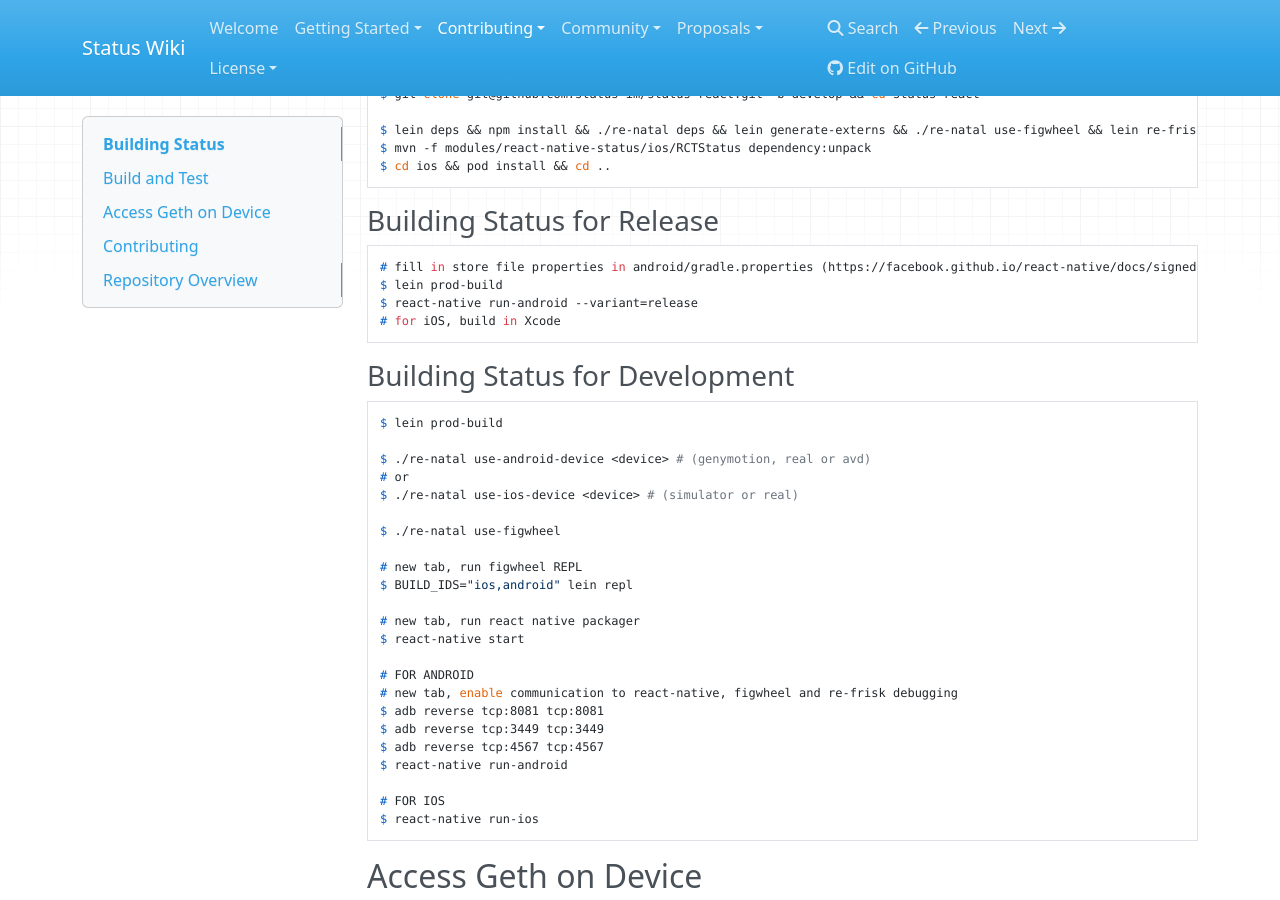
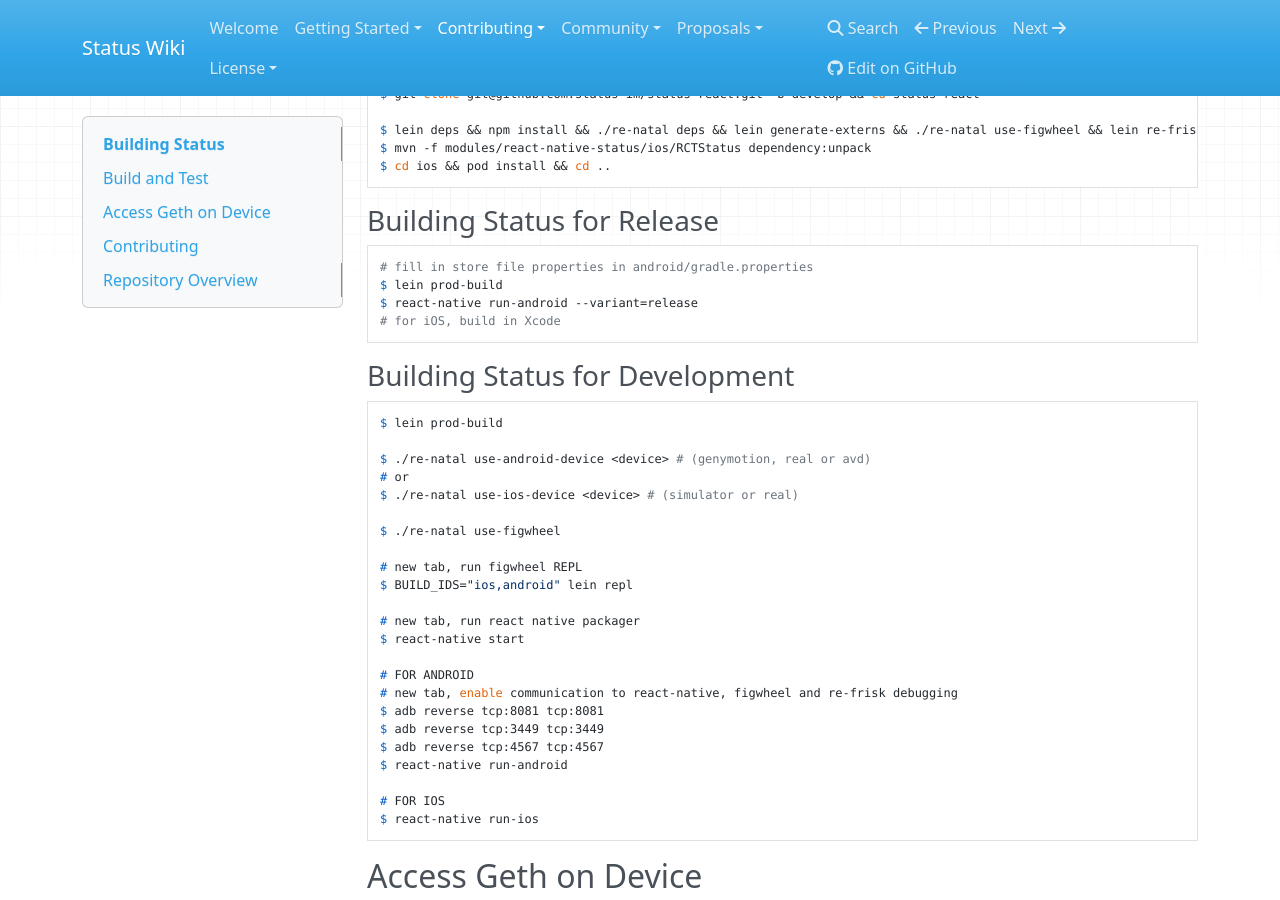
Before and after one commit to status-im/wiki.status.im, an MkDocs documentation site: the page built from docs/contributing/development/building-status.md, in a window 1280 px wide and 900 px high, scrolled down 1211 px. Built offline with MkDocs 1.6.1, drawn with Linux system fonts in a browser that asks for light colours; nearby versions of some CDN libraries; old or Windows-style settings are respelled for this version of MkDocs; part of the change alters nothing that is shown.

```diff
--- a/docs/contributing/development/building-status.md
+++ b/docs/contributing/development/building-status.md
@@ -47,7 +47,7 @@ require('./node_modules/re-natal/index.js');
     $ cd ios && pod install && cd ..
 
 ### Building Status for Release
-    # fill in store file properties in android/gradle.properties (https://facebook.github.io/react-native/docs/signed-apk-android.html)
+    # fill in store file properties in android/gradle.properties
     $ lein prod-build
     $ react-native run-android --variant=release
     # for iOS, build in Xcode
```
